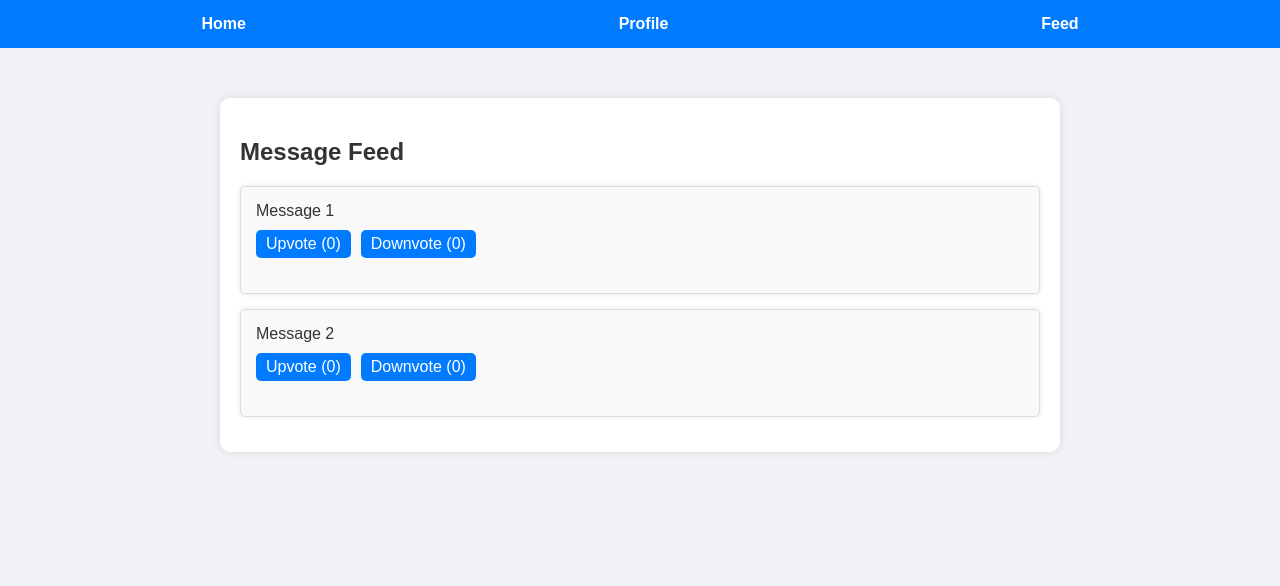
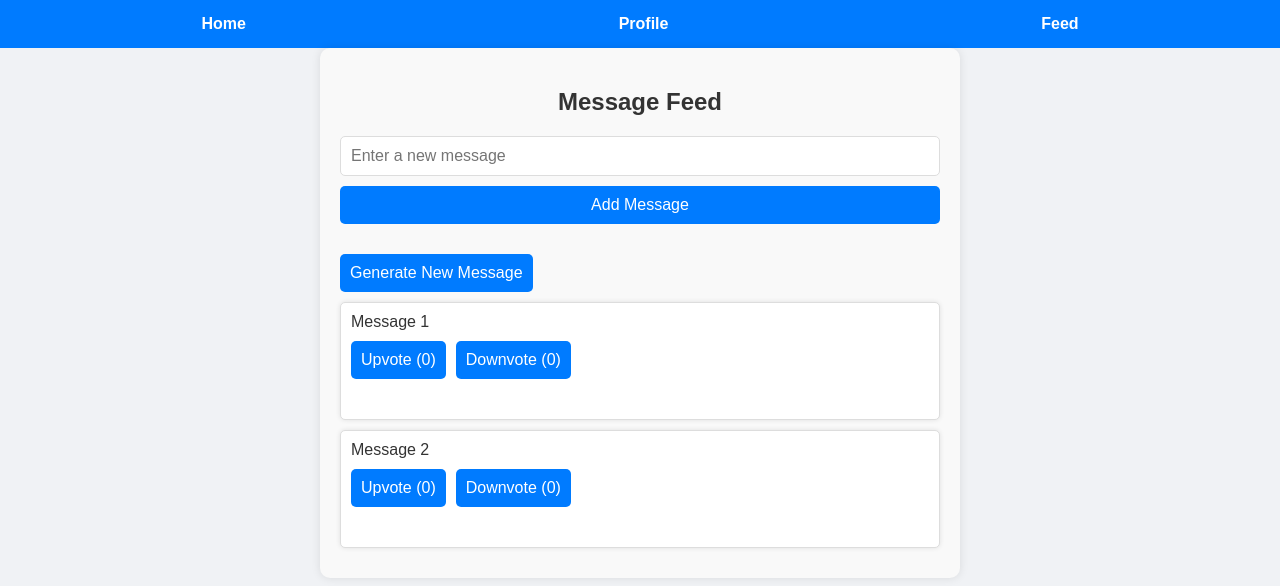
Before and after one commit to hiteshboinpally/MicroservicesSocialMedia, a React (Create React App) app in the folder frontend/: page /feed in a window 1280 px wide. Shown: the top 586 px of the page. Built offline with nearby package versions, Linux system fonts and the light colour scheme; no server answers.

Commit message:
frontend: added button for generating new posts automatically. TODO: Utilize TextCortex

```diff
--- a/frontend/src/components/Auth/Login.js
+++ b/frontend/src/components/Auth/Login.js
@@ -1,7 +1,7 @@
 // src/Login.js
 import React from 'react';
 import { auth, googleProvider } from './firebase';
-import { getAuth, signInWithRedirect, GoogleAuthProvider } from "firebase/auth";
+import { signInWithRedirect } from "firebase/auth";
 
 const Login = () => {
   const signInWithGoogle = async () => {
--- a/frontend/src/components/Feed/MessageFeed.css
+++ b/frontend/src/components/Feed/MessageFeed.css
@@ -1,4 +1,4 @@
-.message {
+/* .message {
   border: 1px solid #ddd;
   padding: 15px;
   margin-bottom: 15px;
@@ -13,4 +13,63 @@
 .buttons {
   display: flex;
   gap: 10px;
+} */
+
+/* src/MessageFeed.css */
+.container {
+  padding: 20px;
+  max-width: 600px;
+  margin: 0 auto;
+  background-color: #f9f9f9;
+  border-radius: 10px;
+  box-shadow: 0 0 10px rgba(0, 0, 0, 0.1);
 }
+
+h2 {
+  text-align: center;
+  color: #333;
+}
+
+form {
+  display: flex;
+  flex-direction: column;
+  margin-bottom: 20px;
+}
+
+input {
+  padding: 10px;
+  margin-bottom: 10px;
+  border: 1px solid #ddd;
+  border-radius: 5px;
+  font-size: 16px;
+}
+
+button {
+  background-color: #007bff;
+  color: #fff;
+  border: none;
+  padding: 10px;
+  border-radius: 5px;
+  cursor: pointer;
+  font-size: 16px;
+  margin-bottom: 10px;
+}
+
+button:hover {
+  background-color: #0056b3;
+}
+
+.message {
+  background-color: #fff;
+  border: 1px solid #ddd;
+  padding: 10px;
+  margin-bottom: 10px;
+  border-radius: 5px;
+  box-shadow: 0 0 5px rgba(0, 0, 0, 0.1);
+}
+
+.message-controls {
+  display: flex;
+  justify-content: space-between;
+  margin-top: 10px;
+}
--- a/frontend/src/components/Feed/MessageFeed.js
+++ b/frontend/src/components/Feed/MessageFeed.js
@@ -1,18 +1,68 @@
-import React from 'react';
+// src/MessageFeed.js
+import React, { useState } from 'react';
 import Message from './Message';
 import './MessageFeed.css';
 
 const MessageFeed = () => {
-  // This should be replaced with real data
-  const messages = [
+  const [messages, setMessages] = useState([
     { id: 1, content: 'Message 1', upvotes: 0, downvotes: 0 },
     { id: 2, content: 'Message 2', upvotes: 0, downvotes: 0 },
-  ];
+  ]);
+  const [newMessageContent, setNewMessageContent] = useState('');
+
+  const handleInputChange = (e) => {
+    setNewMessageContent(e.target.value);
+  };
+
+  const handleFormSubmit = (e) => {
+    e.preventDefault();
+    if (newMessageContent.trim()) {
+      const newMessage = {
+        id: messages.length + 1, // Simple id generation
+        content: newMessageContent,
+        upvotes: 0,
+        downvotes: 0,
+      };
+      setMessages([...messages, newMessage]);
+      setNewMessageContent('');
+    }
+  };
+
+  const handleGenerateMessage = async () => {
+    try {
+      const response = await fetch('https://api.example.com/generate-message'); // Replace with your API endpoint
+      if (response.ok) {
+        const data = await response.json();
+        const newMessage = {
+          id: messages.length + 1, // Simple id generation
+          content: data.content,
+          upvotes: 0,
+          downvotes: 0,
+        };
+        setMessages([...messages, newMessage]);
+      } else {
+        console.error('Failed to generate message');
+      }
+    } catch (error) {
+      console.error('Error fetching new message:', error);
+    }
+  };
 
   return (
     <div className="container">
       <h2>Message Feed</h2>
-      {messages.map(message => (
+      <form onSubmit={handleFormSubmit}>
+        <input
+          type="text"
+          value={newMessageContent}
+          onChange={handleInputChange}
+          placeholder="Enter a new message"
+          required
+        />
+        <button type="submit">Add Message</button>
+      </form>
+      <button onClick={handleGenerateMessage}>Generate New Message</button>
+      {messages.map((message) => (
         <Message key={message.id} message={message} />
       ))}
     </div>
--- a/frontend/src/components/PrivateRoute.js
+++ b/frontend/src/components/PrivateRoute.js
@@ -1,12 +1,13 @@
 // src/PrivateRoute.js
-import React from 'react';
+import React, { useContext } from 'react';
 // import { Route, Redirect, redirect } from 'react-router-dom';
 import { Navigate, Outlet } from 'react-router-dom';
-import { useAuth } from '../context/AuthContext';
+import { useAuth, AuthContext } from '../context/AuthContext';
+
 
 
 const PrivateRoute = () => {
-  const { currentUser } = useAuth();
+  const currentUser = useContext(AuthContext);
 
   return currentUser ? <Outlet /> : <Navigate to="/login" />;
 };
```
